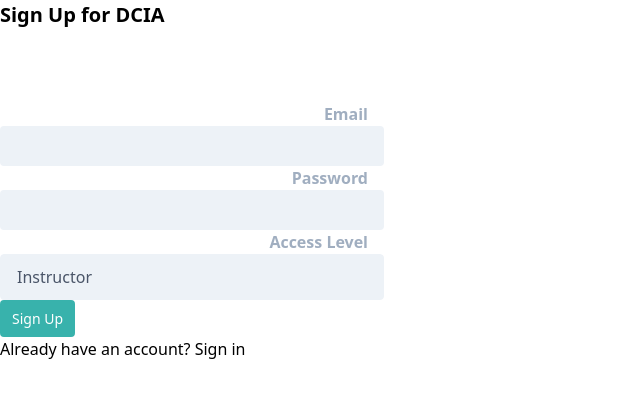
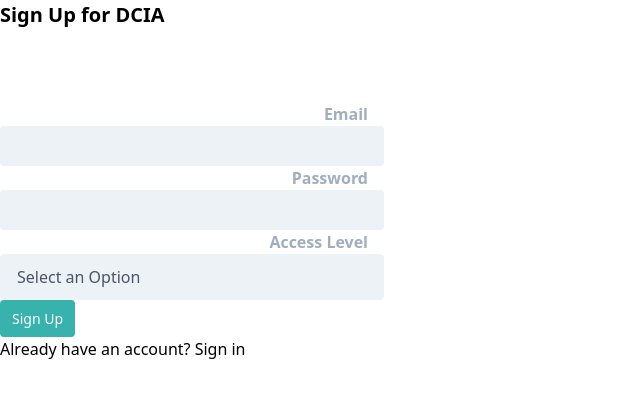
Before and after one commit to ualr-htcpcp/dcia, a Next.js app: page /register in a window 1280 px wide. Shown: the top 398 px of the page, without its empty margins (0-640 px from the left). Built offline with nearby package versions, Linux system fonts and the light colour scheme.

Commit message:
completed integration of react-hook-forms

```diff
--- a/src/pages/register.js
+++ b/src/pages/register.js
@@ -1,21 +1,54 @@
 import { useState } from "react";
 import { useForm } from "react-hook-form";
-
-const emailRegex = new RegExp(
-  /^[a-zA-Z0-9.!#$%&'*+/=?^_`{|}~-]+@[a-zA-Z0-9-]+(?:\.[a-zA-Z0-9-]+)*$/
-);
+import { emailRegex } from "../utils/validation";
 
 export default function Register() {
-  const { register, handleSubmit, errors } = useForm();
+  const [success, setSuccess] = useState(null);
+  const { register, handleSubmit, setError, errors, reset } = useForm({
+    defaultValues: {
+      email: "",
+      password: "",
+      accessLevel: "",
+    },
+  });
 
-  const onSubmit = (data) => console.log(data);
-
+  const clearSuccess = () => {
+    if (success) setSuccess(null);
+  };
+  const onSubmit = async (data) => {
+    try {
+      const postForm = await fetch("/api/register", {
+        method: "post",
+        headers: {
+          "Content-Type": "application/json;charset=utf-8",
+        },
+        body: JSON.stringify(data),
+      });
+      const res = await postForm.json();
+      if (postForm.ok) {
+        setSuccess(res.message);
+        reset();
+      } else {
+        // validation error from server
+        setError("email", { type: "manual", message: res.message });
+      }
+    } catch (err) {
+      //TODO: This only catches network failure etc, should probably handle this better
+      setError("email", { type: "manual", message: err.message });
+    }
+  };
   return (
     <>
-      <h2 className="text-xl font-semibold">Sign Up for DCIA</h2>
+      <h2 className="font-bold text-xl font-semibold">Sign Up for DCIA</h2>
       <br />
-      <form className="w-full max-w-sm" onSubmit={handleSubmit(onSubmit)}>
-        <div>
+      <form
+        className="w-full max-w-sm"
+        onSubmit={handleSubmit(onSubmit)}
+        onChange={clearSuccess}
+      >
+        <div className="font-semibold text-green-600">{success}</div>
+
+        <div className="font-semibold text-red-600" id="form-errors">
           {errors && errors.email?.message}
           <br />
           {errors && errors.password?.message}
--- /dev/null
+++ b/src/utils/validation/emailRegex.js
@@ -0,0 +1,7 @@
+// Used for registration form
+
+const emailRegex = new RegExp(
+  /^[a-zA-Z0-9.!#$%&'*+/=?^_`{|}~-]+@[a-zA-Z0-9-]+(?:\.[a-zA-Z0-9-]+)*$/
+);
+
+export default emailRegex;
--- /dev/null
+++ b/src/utils/validation/index.js
@@ -0,0 +1,3 @@
+import emailRegex from "./emailRegex";
+
+export { emailRegex };
```
